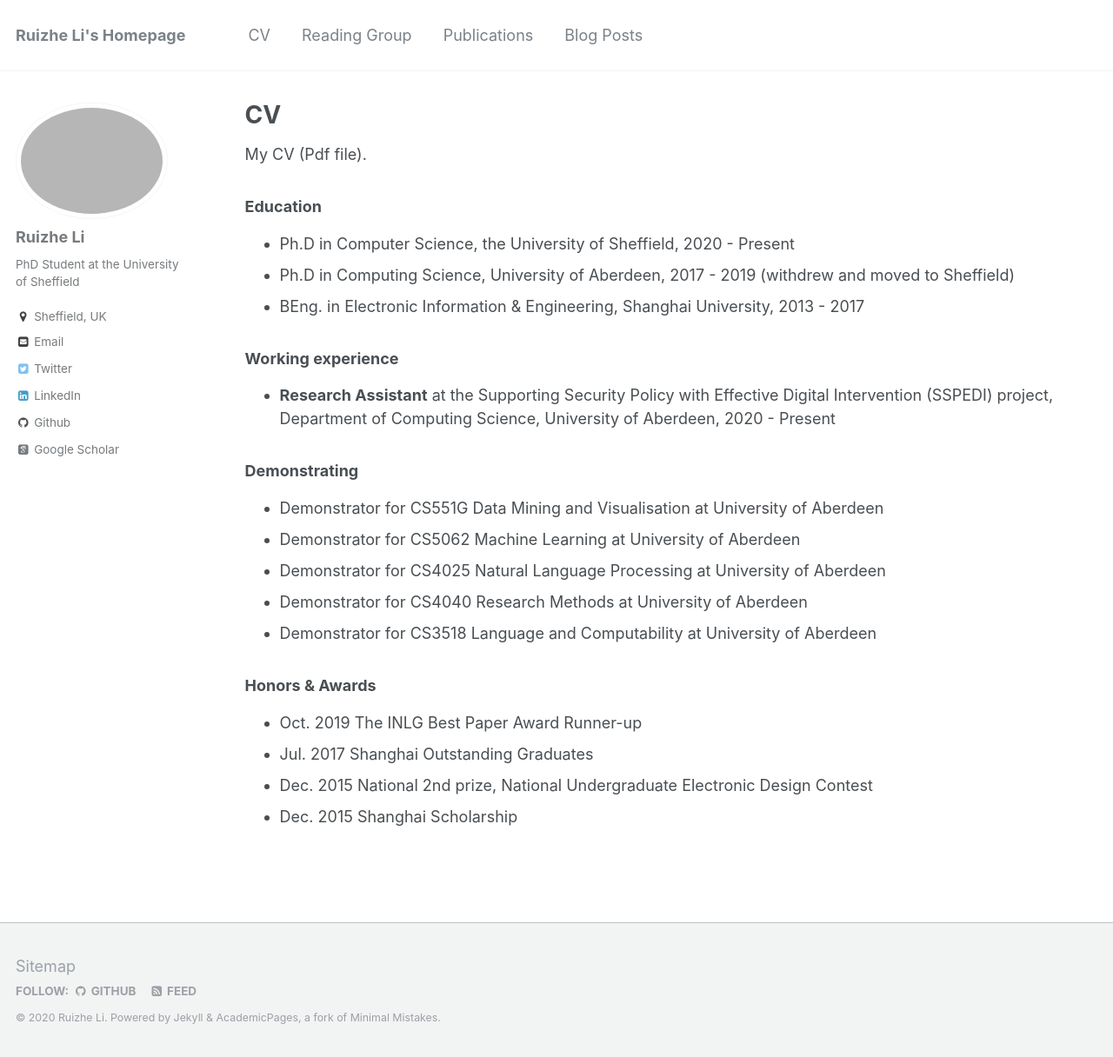
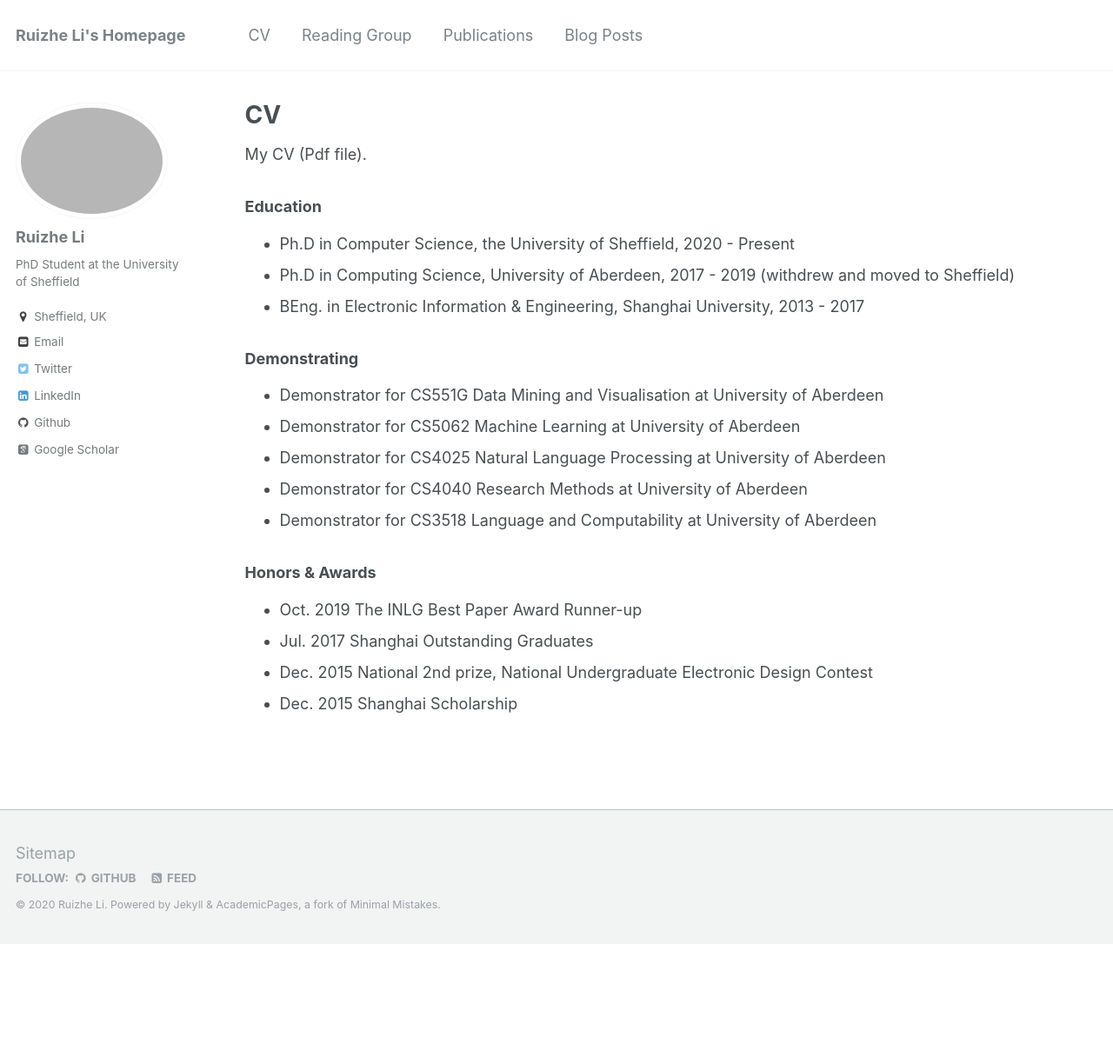
Before and after one commit to ruizheliUOA/ruizheliUOA.github.io, a Jekyll site: the page built from _pages/cv.md, in a window 1280 px wide and 1216 px high. Shown: the whole window at 87% size. Built offline with Jekyll 4.4.1, drawn with Linux system fonts in a browser that asks for light colours; some web fonts are replaced.

Commit message:
Update cv.md

```diff
--- a/_pages/cv.md
+++ b/_pages/cv.md
@@ -18,8 +18,6 @@ redirect_from:
 - Ph.D  in Computing Science, [University of Aberdeen](https://www.abdn.ac.uk), 2017 - 2019 (withdrew and moved to Sheffield)
 - BEng. in Electronic Information & Engineering, [Shanghai University](http://www.shu.edu.cn), 2013 - 2017
 
-### Working experience
-- **Research Assistant** at the Supporting Security Policy with Effective Digital Intervention (SSPEDI) project, Department of Computing Science, University of Aberdeen, 2020 - Present
 
 ### Demonstrating
 
```
